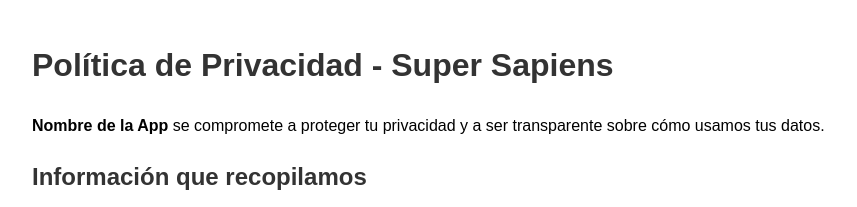
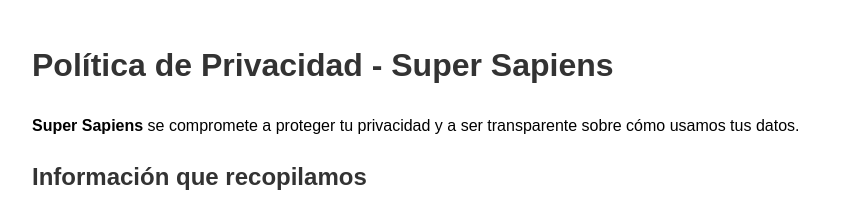
Before and after one commit to super-sapiens/privacy-policy, a plain HTML site: page index.html in a window 1280 px wide. Shown: the top 207 px of the page, without its empty margins (8-865 px from the left). Drawn offline with Linux system fonts and the light colour scheme.

Commit message:
Update index.html

```diff
--- a/index.html
+++ b/index.html
@@ -26,7 +26,7 @@
 <body>
   <h1>Política de Privacidad - Super Sapiens</h1>
 
-  <p><strong>Nombre de la App</strong> se compromete a proteger tu privacidad y a ser transparente sobre cómo usamos tus datos.</p>
+  <p><strong>Super Sapiens</strong> se compromete a proteger tu privacidad y a ser transparente sobre cómo usamos tus datos.</p>
 
   <h2>Información que recopilamos</h2>
   <p>Nuestra app puede solicitar acceso a tus <strong>contactos</strong> para poder leer la información de correo electrónico de tus contactos. Esto nos permite:</p>
```
